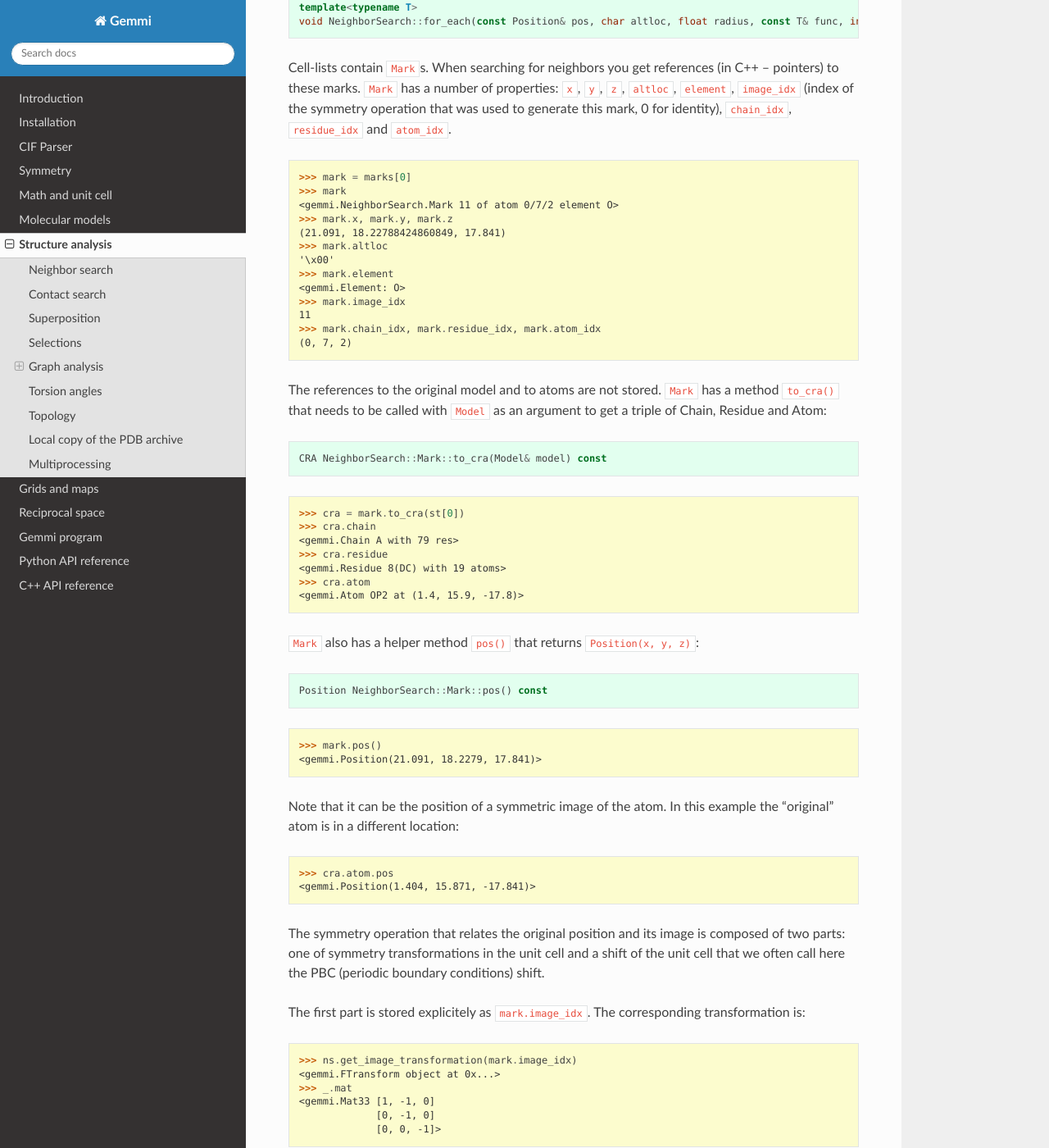
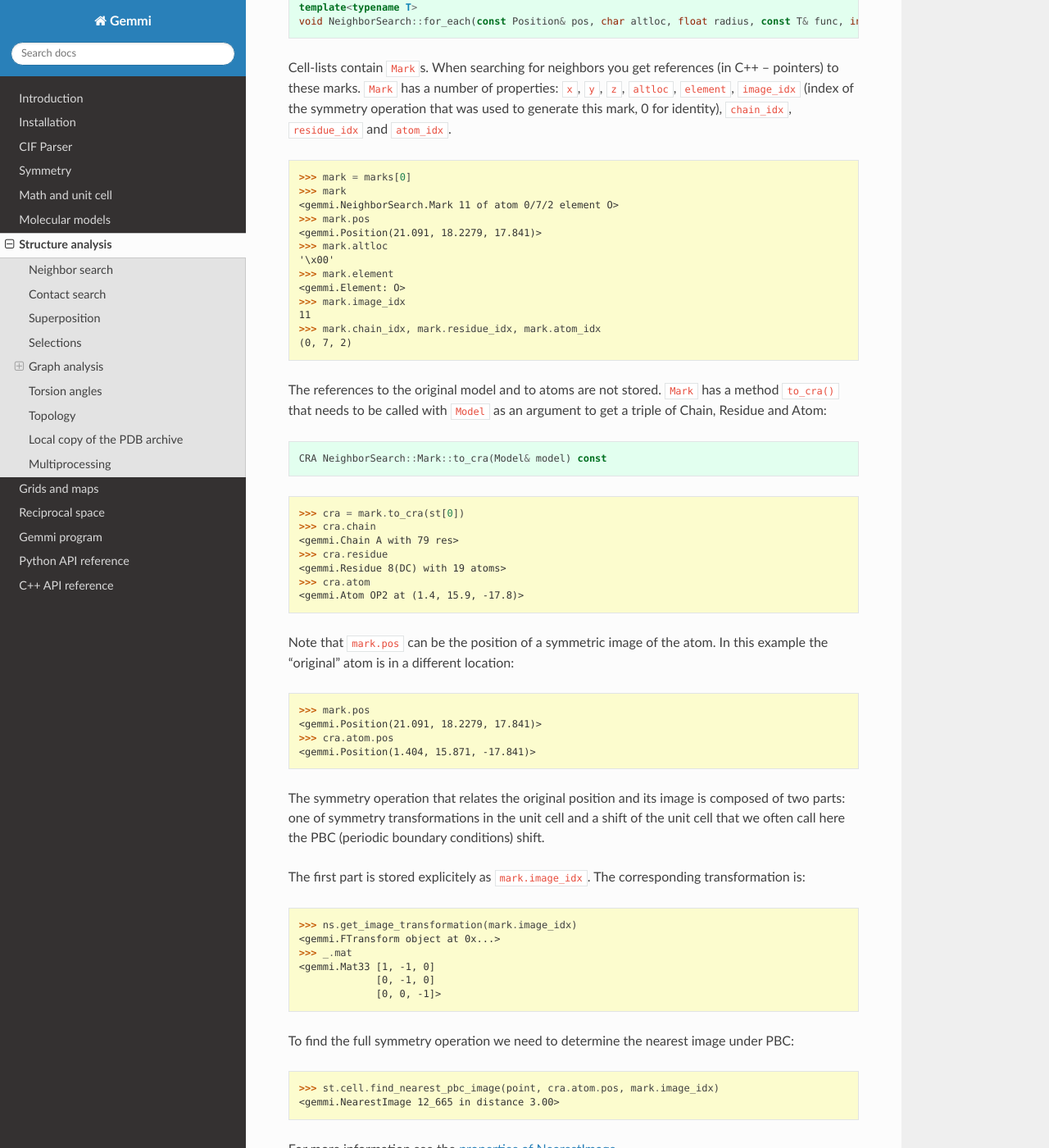
Before and after one commit to project-gemmi/gemmi, a Sphinx documentation site: the page built from docs/analysis.rst, in a window 1280 px wide and 1400 px high, scrolled down 3072 px. Shown: the whole window at 82% size. Built offline with Sphinx 7.4.7 and the Read the Docs theme 2.0.0, drawn with Linux system fonts in a browser that asks for light colours.

Commit message:
API change in NeighborSearch::Mark: double x,y,z -> Position pos
and removed functions Mark::pos() and Mark::dist_sq_()

```diff
--- a/docs/analysis.rst
+++ b/docs/analysis.rst
@@ -169,8 +169,8 @@ that was used to generate this mark, 0 for identity),
   >>> mark = marks[0]
   >>> mark
   <gemmi.NeighborSearch.Mark 11 of atom 0/7/2 element O>
-  >>> mark.x, mark.y, mark.z
-  (21.091, 18.22788424860849, 17.841)
+  >>> mark.pos
+  <gemmi.Position(21.091, 18.2279, 17.841)>
   >>> mark.altloc
   '\x00'
   >>> mark.element
@@ -196,21 +196,13 @@ as an argument to get a triple of Chain, Residue and Atom::
   >>> cra.atom
   <gemmi.Atom OP2 at (1.4, 15.9, -17.8)>
 
-``Mark`` also has a helper method ``pos()`` that returns
-``Position(x, y, z)``::
-
-  Position NeighborSearch::Mark::pos() const
-
-.. doctest::
-
-  >>> mark.pos()
-  <gemmi.Position(21.091, 18.2279, 17.841)>
-
-Note that it can be the position of a symmetric image of the atom.
+Note that ``mark.pos`` can be the position of a symmetric image of the atom.
 In this example the "original" atom is in a different location:
 
 .. doctest::
 
+  >>> mark.pos
+  <gemmi.Position(21.091, 18.2279, 17.841)>
   >>> cra.atom.pos
   <gemmi.Position(1.404, 15.871, -17.841)>
 
```
Also changed, not shown: 4 other files.
